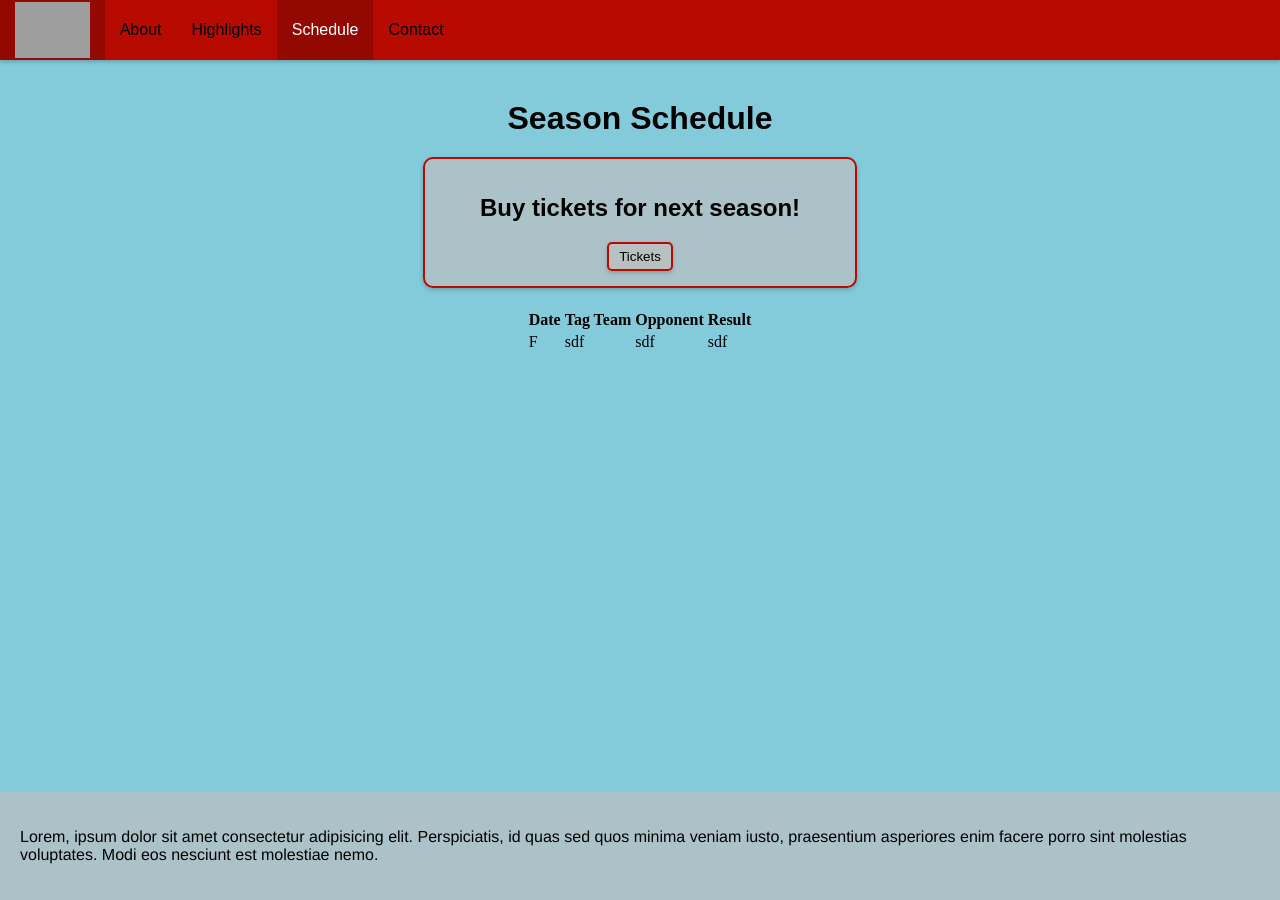
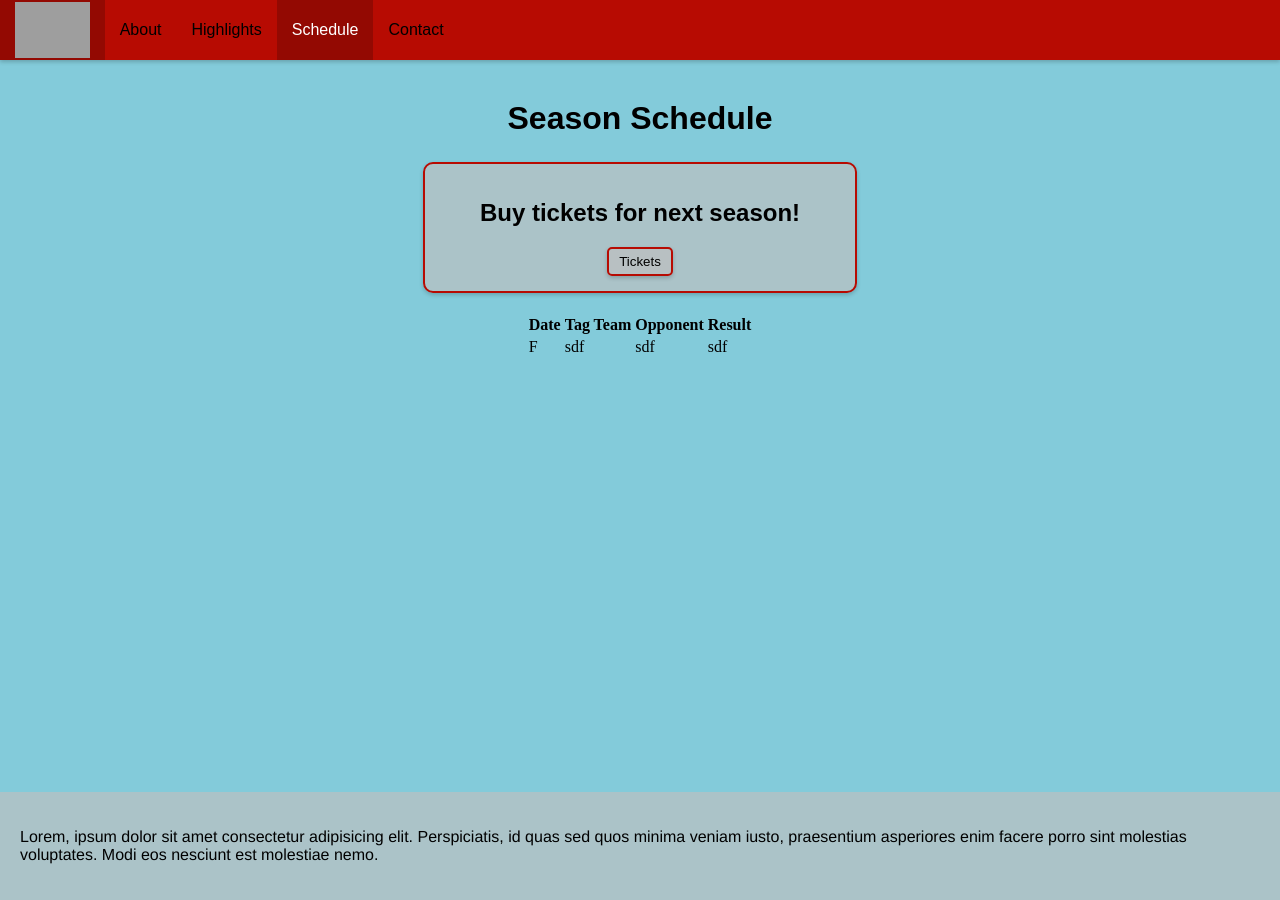
Before and after one commit to jkrl-uleth/nmed-proj, a Jekyll site: the page built from schedule.html, in a window 1280 px wide. Built offline with Jekyll 4.4.1, drawn with Linux system fonts in a browser that asks for light colours; some web fonts are replaced; grey boxes are pictures that could not be loaded.

Commit message:
breakpoints

```diff
--- a/css/styles.css
+++ b/css/styles.css
@@ -229,6 +229,7 @@
     border-radius: 10px;
     background-color: var(--footer);
     box-shadow: var(--box-shadow);
+    text-align: center;
 }
 
 /*================== SUBMITTED =================*/
--- a/schedule.html
+++ b/schedule.html
@@ -10,7 +10,7 @@
 </script>
 
 <h1>Season Schedule</h1>
-<main>
+<main class="p-5">
     <div class="center-container">
         <div id="schedule-tickets-container" class="flex-columns-container">
             <h2>Buy tickets for next season!</h2>
```
